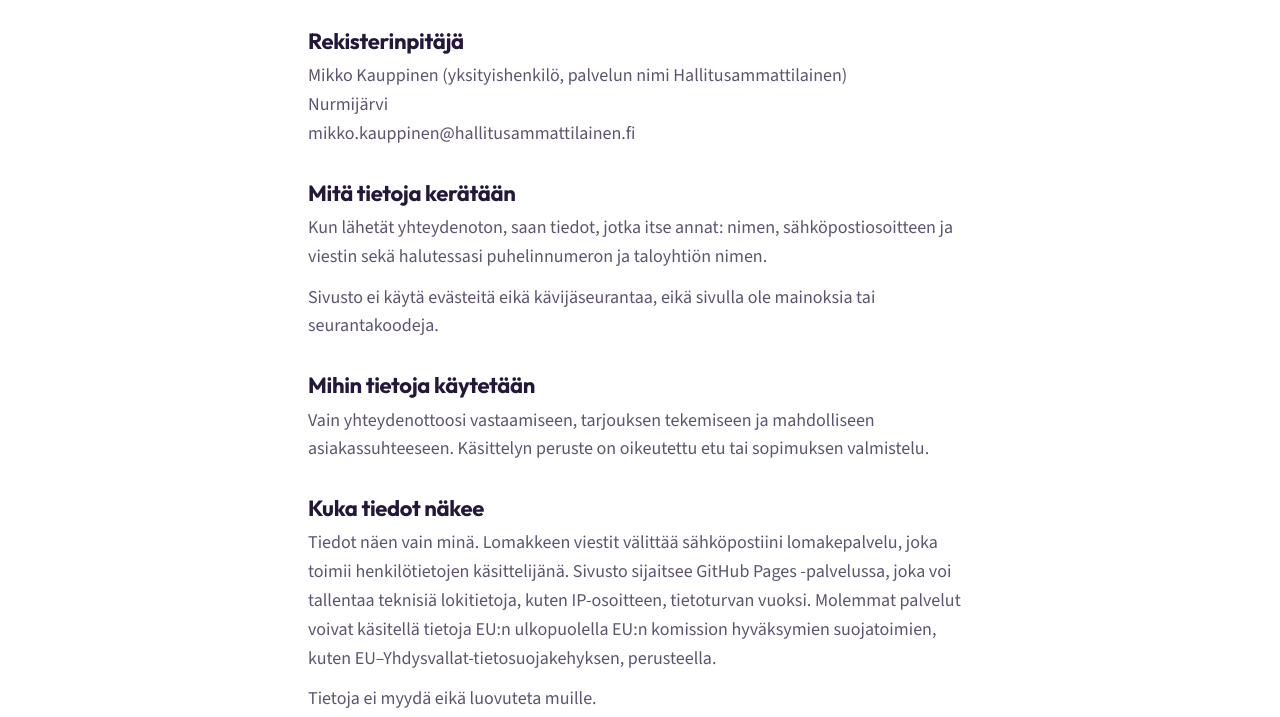
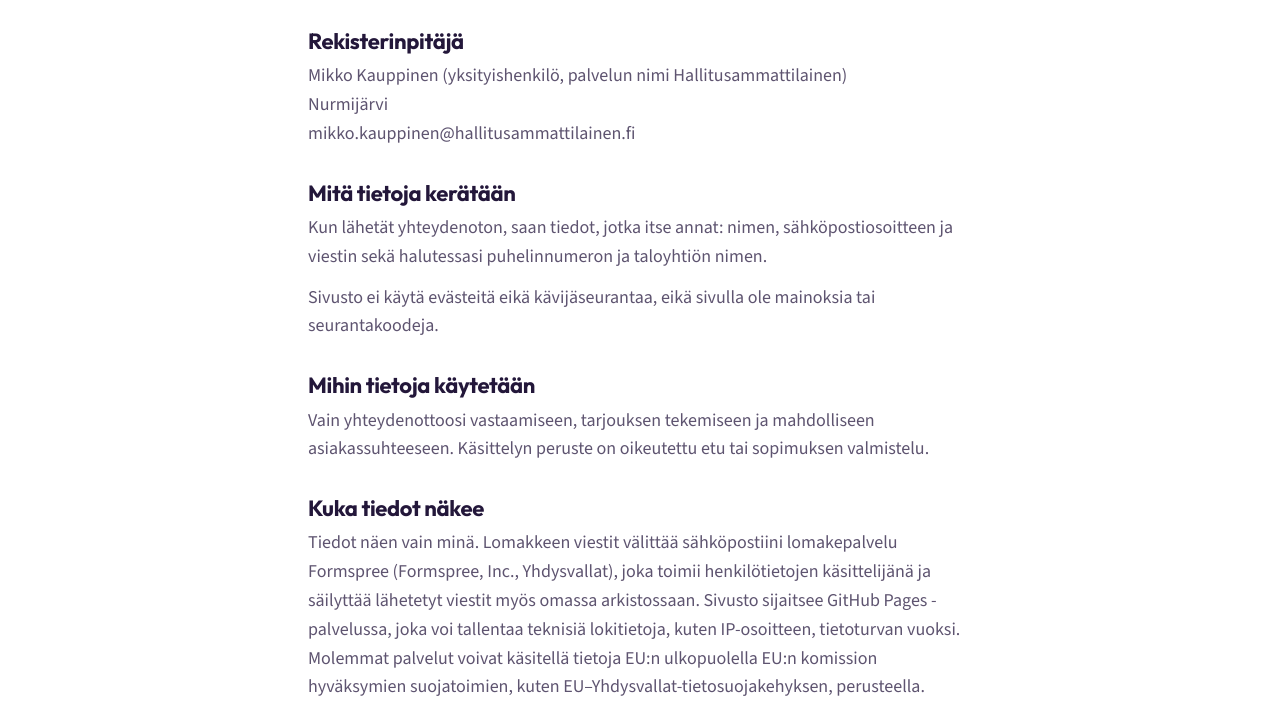
Before and after one commit to Komentorivi/hallitusammattilainen, a plain HTML site: page tietosuoja.html in a window 1280 px wide. Shown: the part 235-952 px from the top of the page. Drawn offline with Linux system fonts and the light colour scheme.

Commit message:
Lomake Formspreehen (viestit suoraan Gmailiin + arkisto), tietosuojaseloste päivitetty
Co-Authored-By: Claude Opus 5.5 <noreply@anthropic.com>

```diff
--- a/tietosuoja.html
+++ b/tietosuoja.html
@@ -34,7 +34,7 @@
   <p>Vain yhteydenottoosi vastaamiseen, tarjouksen tekemiseen ja mahdolliseen asiakassuhteeseen. Käsittelyn peruste on oikeutettu etu tai sopimuksen valmistelu.</p>
 
   <h2>Kuka tiedot näkee</h2>
-  <p>Tiedot näen vain minä. Lomakkeen viestit välittää sähköpostiini lomakepalvelu, joka toimii henkilötietojen käsittelijänä. Sivusto sijaitsee GitHub Pages -palvelussa, joka voi tallentaa teknisiä lokitietoja, kuten IP-osoitteen, tietoturvan vuoksi. Molemmat palvelut voivat käsitellä tietoja EU:n ulkopuolella EU:n komission hyväksymien suojatoimien, kuten EU–Yhdysvallat-tietosuojakehyksen, perusteella.</p>
+  <p>Tiedot näen vain minä. Lomakkeen viestit välittää sähköpostiini lomakepalvelu Formspree (Formspree, Inc., Yhdysvallat), joka toimii henkilötietojen käsittelijänä ja säilyttää lähetetyt viestit myös omassa arkistossaan. Sivusto sijaitsee GitHub Pages -palvelussa, joka voi tallentaa teknisiä lokitietoja, kuten IP-osoitteen, tietoturvan vuoksi. Molemmat palvelut voivat käsitellä tietoja EU:n ulkopuolella EU:n komission hyväksymien suojatoimien, kuten EU–Yhdysvallat-tietosuojakehyksen, perusteella.</p>
   <p>Tietoja ei myydä eikä luovuteta muille.</p>
 
   <h2>Kuinka kauan tietoja säilytetään</h2>
```
Also changed, not shown: index.html (+1 -1 lines).
